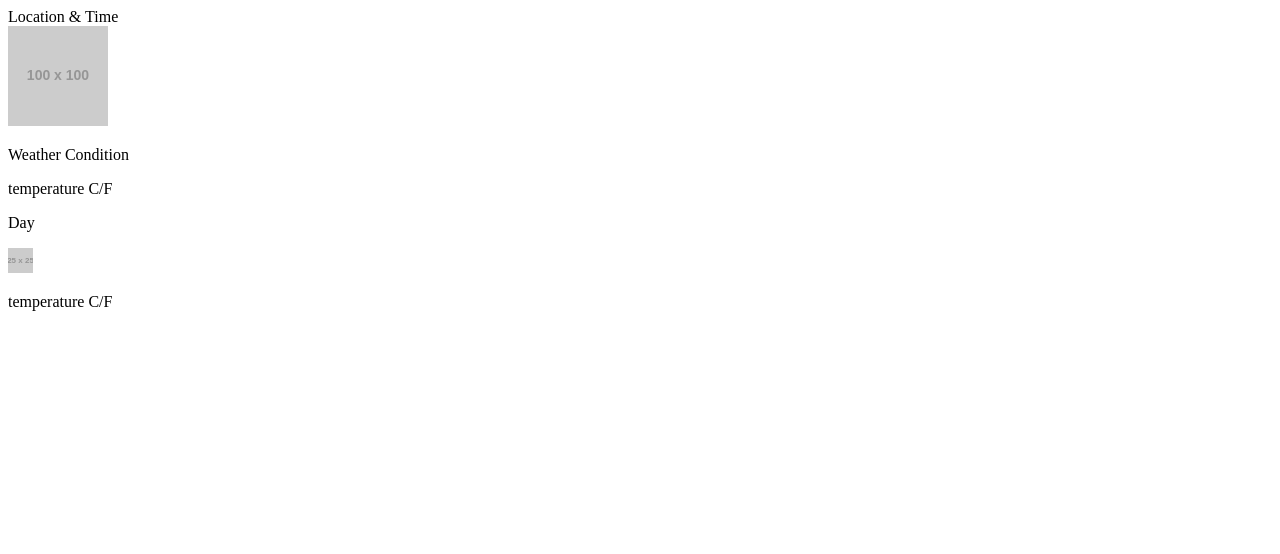
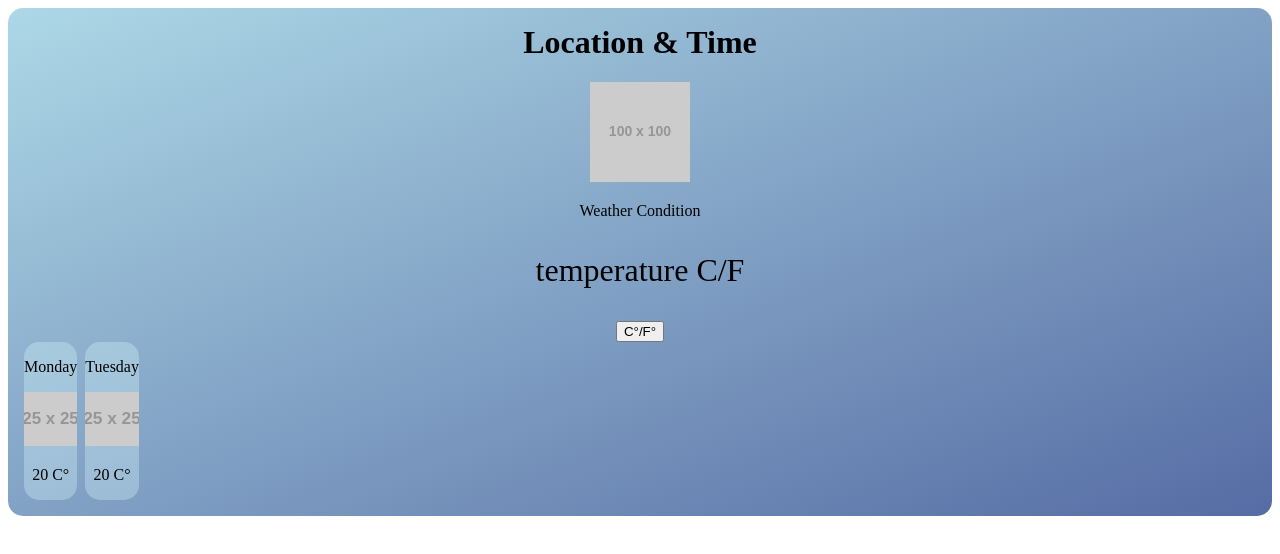
Before and after one commit to B-MF/a2-weather-widget, a website: page index.html in a window 1280 px wide. Drawn offline with Linux system fonts and the light colour scheme; placeholder pictures from the web are drawn by us.

Commit message:
Began styling placeholders and updated README documentation

```diff
--- a/index.html
+++ b/index.html
@@ -5,20 +5,29 @@
     <meta name="viewport" content="width=device-width, initial-scale=1.0">
     <title>Weather Widget</title>
     <script src="weather.js"></script>
+    <link rel="stylesheet" href="styles.css">
 </head>
 <body>
-    <div class="widget-container">
-        <header>Location & Time</header>
+    <div id="widget-container">
+        <header>
+            <h1>Location & Time</h1>
+        </header>
 
         <img src="https://placeholder.com/100x100" alt="weather icon placeholder">
         <p>Weather Condition</p>
-        <p>temperature C/F</p>
+        <p id="current-temp">temperature C/F</p>
+        <button>C&deg/F&deg</button>
 
-        <div class="day-card-container">
-            <div>
-                <p>Day</p>
+        <div id="day-card-container">
+            <div class="day-card">
+                <p>Monday</p>
                 <img src="https://placeholder.com/25x25" alt="weather icon placeholder">
-                <p>temperature C/F</p>
+                <p>20 C&deg</p>
+            </div>
+            <div class="day-card">
+                <p>Tuesday</p>
+                <img src="https://placeholder.com/25x25" alt="weather icon placeholder">
+                <p>20 C&deg</p>
             </div>
 
         </div>
--- /dev/null
+++ b/styles.css
@@ -0,0 +1,26 @@
+*{box-sizing: border-box;}
+
+body{
+    text-align: center;
+}
+#widget-container{
+    background-image: linear-gradient(to bottom right, lightblue, rgb(86, 108, 164));
+    border-radius: 15px;
+    padding: 1rem;
+}
+h1{margin-top: 0;}
+
+#current-temp{
+    font-size: 2rem;
+}
+
+#day-card-container{
+    display: flex;
+    gap: 0.5rem;
+}
+
+.day-card{
+    background-color: rgba(223, 253, 255, 0.3);
+    border-radius: 15px;
+}
+.day-card img{width: 100%;}
```
Also changed, not shown: README.md.
